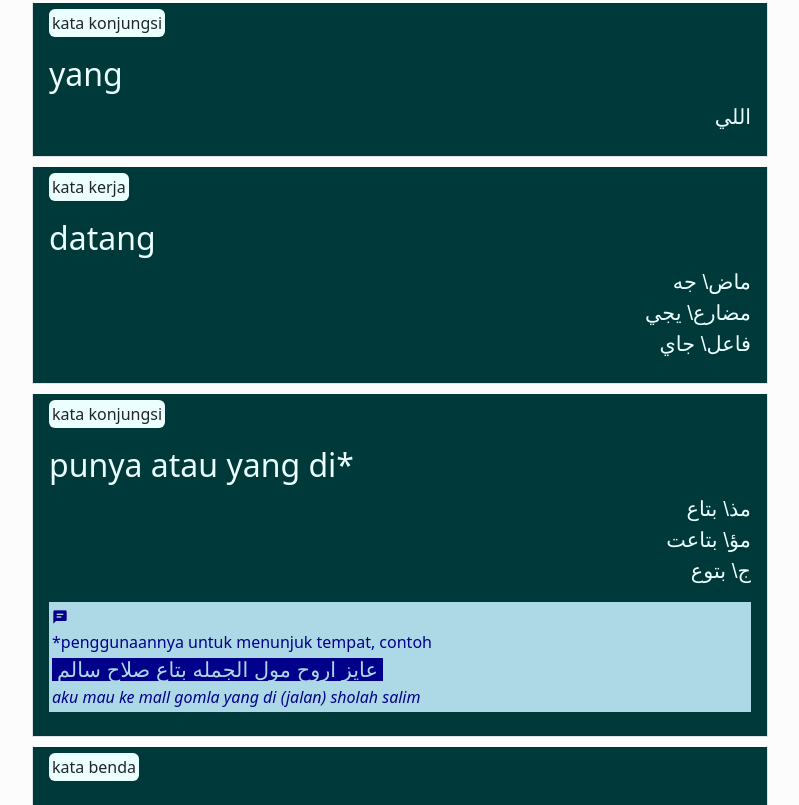
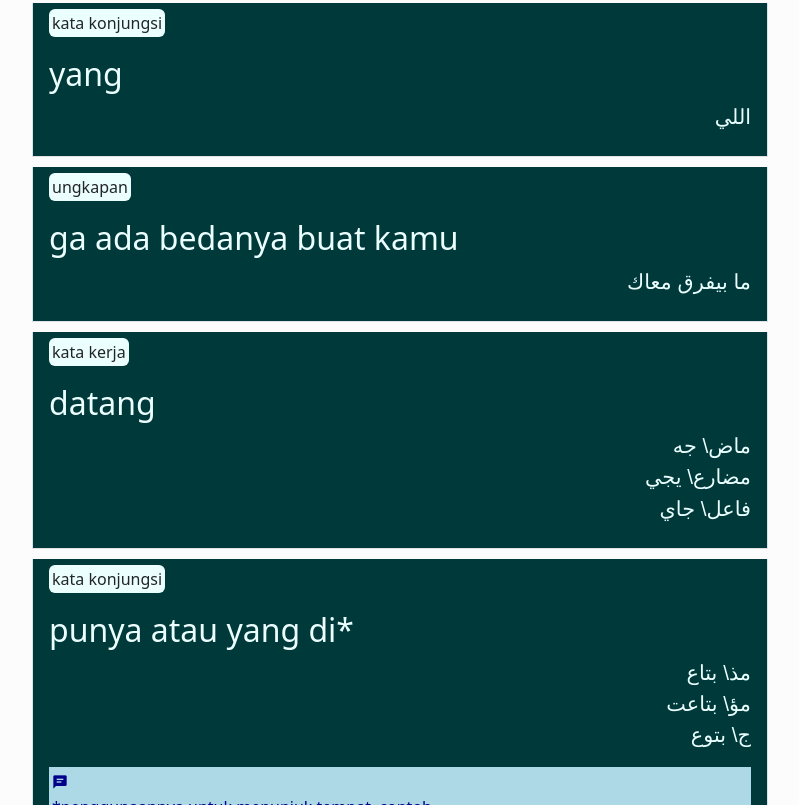
Before and after one commit to zhalifunas/zhalifunas.github.io, a plain HTML site: page kamus-amiyah-eg/index.html in a window 1280 px wide. Shown: the part 1467-2272 px from the top of the page, without its empty margins (240-1039 px from the left). Drawn offline with nearby package versions, Linux system fonts and the light colour scheme; a web font is replaced by a local one.

Commit message:
Update index.html

```diff
--- a/kamus-amiyah-eg/index.html
+++ b/kamus-amiyah-eg/index.html
@@ -16,7 +16,7 @@
   <p>sedang kami update</p>
 </div>
 <div class="alert alert-info" role="" >
-    <h4 id="updateinfo">21/01/2025, 13:30</h4>
+  <h4 id="updateinfo">27/01/2025, 13:10</h4>
 </div>
 <div class="container">
   <div class="row justify-content-center">
@@ -124,6 +124,16 @@
             </h2>
             <p class="ar">
               اللي
+            </p>
+          </li>
+
+          <li class="list-group-item">
+            <mark>ungkapan</mark>
+            <h2>
+              ga ada bedanya buat kamu
+            </h2>
+            <p class="ar">
+              ما بيفرق معاك
             </p>
           </li>
 
```
Lines whose indentation alone changed are shown as unchanged.
